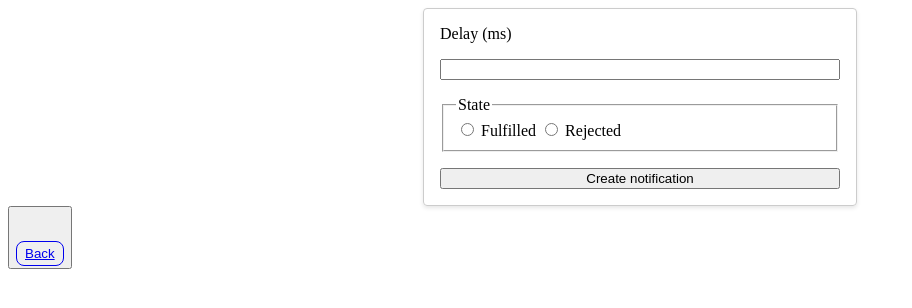
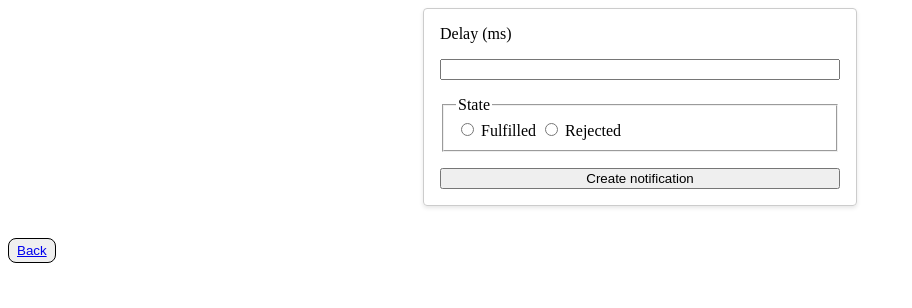
Before and after one commit to SelenaAnya/goit-js-hw-10, a plain HTML site: page 2-snackbar.html in a window 1280 px wide. Shown: the whole page, without its empty margins (0-912 px from the left). Drawn offline with Linux system fonts and the light colour scheme.

Commit message:
Deploying to gh-pages from @ SelenaAnya/goit-js-hw-10@bcac705aacb73284bb0a8b636946fb1effcffc1b 🚀

```diff
--- a/2-snackbar.html
+++ b/2-snackbar.html
@@ -31,9 +31,8 @@
 
     <button type="submit">Create notification</button>
   </form>
-
-  <button>
-    <a class="back-link" href="./index.html">Back</a>
+  <button class="back-link" type="button">
+    <a  href="./index.html">Back</a>
   </button>
 
 </body>
```
